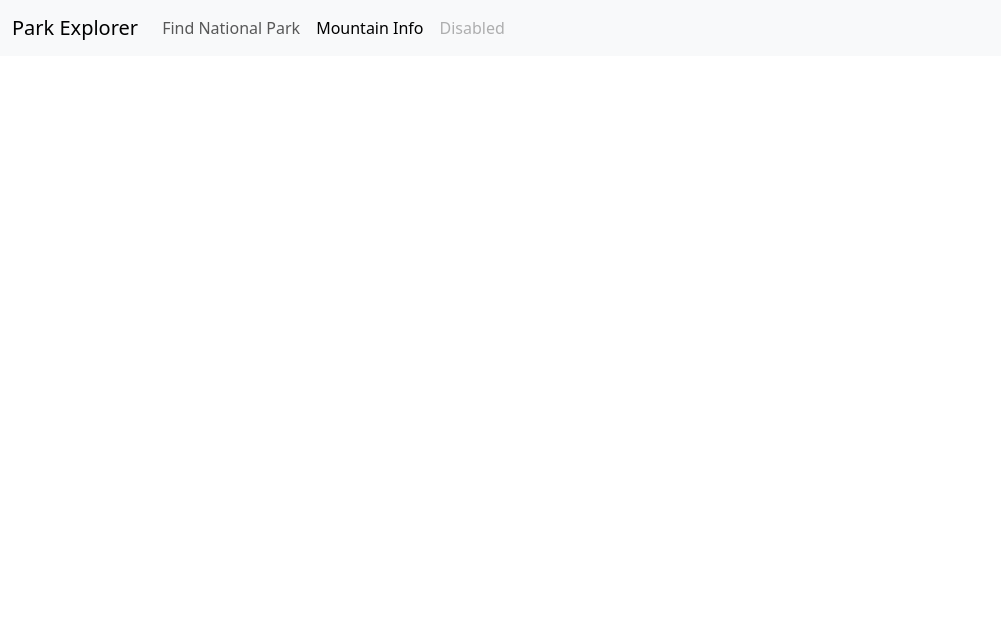
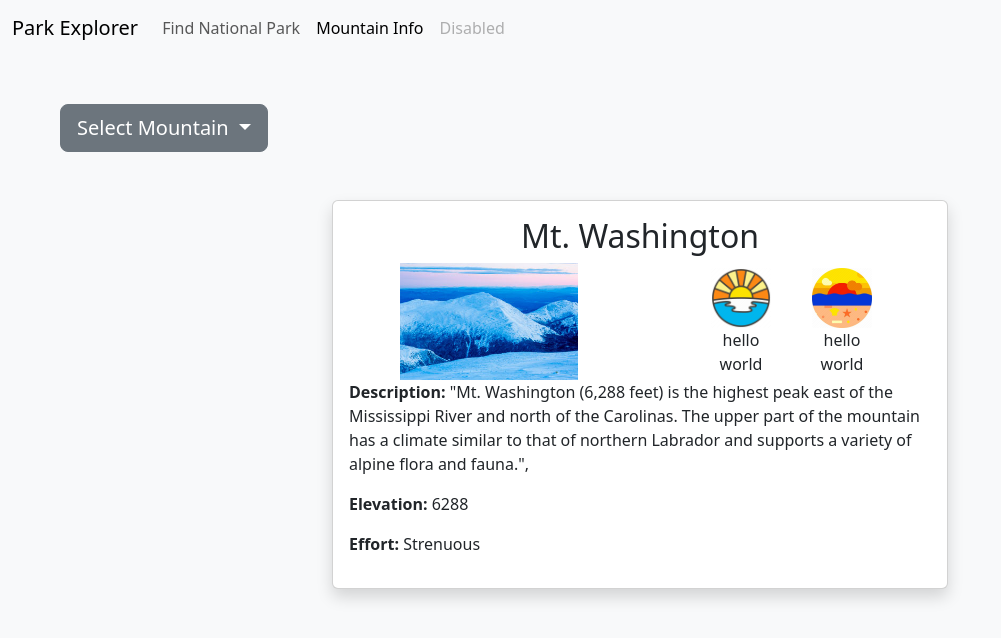
Before and after one commit to KoichiMin/ParkExplorer, a plain HTML site: page mountainInfoPage.html in a window 1280 px wide. Shown: the whole page, without its empty margins (0-1001 px from the left). Drawn offline with nearby package versions, Linux system fonts and the light colour scheme.

Commit message:
added layout and images for mountainInfoPage

```diff
--- /dev/null
+++ b/css/mountainInfoPage.css
@@ -0,0 +1,26 @@
+.mountain-container{
+    max-height: 100%;
+    min-height: 93vh;
+}
+
+.dropdown-content {
+
+    display: none;
+    background-color: #f6f6f6;
+    overflow: auto;
+    max-height: 150px;
+    overflow-y: auto;
+
+}
+
+.mountain-image{
+    /* max-height:10vh;
+    min-height: 10vh; */
+    /* min-width: 30vw;
+    max-width: 30vw; */
+
+}
+
+/* .sunrise-img{
+    width: 100px;
+} */
--- a/mountainInfoPage.html
+++ b/mountainInfoPage.html
@@ -4,6 +4,7 @@
 <head>
     <meta charset="UTF-8">
     <meta name="viewport" content="width=device-width, initial-scale=1.0">
+    <link rel="stylesheet" href="css/mountainInfoPage.css">
     <link href="https://cdn.jsdelivr.net/npm/bootstrap@5.3.2/dist/css/bootstrap.min.css" rel="stylesheet"
         integrity="sha384-T3c6CoIi6uLrA9TneNEoa7RxnatzjcDSCmG1MXxSR1GAsXEV/Dwwykc2MPK8M2HN" crossorigin="anonymous">
     <title>Document</title>
@@ -35,11 +36,67 @@
             </div>
         </nav>
     </header>
+    <main class=" bg-light">
+        <div class="container-fluid mountain-container">
+            <div class="btn-group m-5">
+                <button class="btn btn-secondary btn-lg dropdown-toggle" type="button" data-bs-toggle="dropdown"
+                    aria-expanded="false">
+                    Select Mountain
+                </button>
+                <ul class="dropdown-menu dropdown-content" id="dropdownMountain">
+                    <!-- Dropdown menu items go here -->
+                </ul>
+            </div>
+
+            <div class="row justify-content-center align-items-center">
+                <div class="col-md-6">
+                    <div class="card shadow">
+                        <div class="card-body">
+                            <h2 class="text-center" id="mountainName">Mt. Washington</h2>
+
+                            <div class="row justify-content-around">
+                                <div class="col-md-4">
+                                    <img src="images/Adams-StoryImage_2.jpg" alt="mountain" class="img-fluid">
+                                </div>
+                                <div class="col-md-4 d-flex align-items-center justify-content-center">
+                                    <div class="row justify-content-around">
+                                        <div class="col-md-5">
+                                            <img src="images/1F305-sunrise-A-512-632660345.png" alt="sunrise" class="img-fluid">
+                                            <div class="text-center" id="sunriseTime">hello world</div>
+                                        </div>
+                                        <div class="col-md-5">
+                                            <img src="images/sunset2.jpg" alt="sunset" class="img-fluid">
+                                            <div class="text-center" id="sunsetTime">hello world</div>
+                                        </div>
+                                    </div>
+                                </div>
+                            </div>
+
+                            <div>
+                                <p>
+                                    <strong>Description: </strong><span id="mountainDescription"></span> "Mt. Washington (6,288 feet) is the highest peak east of the Mississippi River and north of the Carolinas. The upper part of the mountain has a climate similar to that of northern Labrador and supports a variety of alpine flora and fauna.",
+                                </p>
+                                <p>
+                                    <strong>Elevation: </strong><span id="mountainElevation"></span> 6288
+                                </p>
+                                <p>
+                                    <strong>Effort: </strong><span id="mountainEffort"></span> Strenuous
+                                </p>
+                            </div>
+                        </div>
+                    </div>
+                </div>
+            </div>
+        </div>
 
 
+
+    </main>
+    <script src="scripts/mountainData.js"></script>
     <script src="https://cdn.jsdelivr.net/npm/bootstrap@5.3.2/dist/js/bootstrap.bundle.min.js"
         integrity="sha384-C6RzsynM9kWDrMNeT87bh95OGNyZPhcTNXj1NW7RuBCsyN/o0jlpcV8Qyq46cDfL"
         crossorigin="anonymous"></script>
+    <script src="scripts/mountainInfoPage.js"></script>
 </body>
 
 </html>
--- a/scripts/mountainInfoPage.js
+++ b/scripts/mountainInfoPage.js
@@ -0,0 +1,18 @@
+"use strict"
+
+const dropdownMountain = document.getElementById("dropdownMountain")
+
+window.onload = () =>{
+    addMountainNameToDropdown();
+}
+
+//  display all mountain name inside Select Mountain dropdown
+const addMountainNameToDropdown = () =>{
+    mountainsArray.forEach((mountain) =>{
+        const li = document.createElement("li");
+        li.classList = "dropdown-item selectedMountain";
+        li.textContent = mountain.name;
+        dropdownMountain.appendChild(li)
+
+    })
+}
```
Also changed, not shown: images/1F305-sunrise-A-512-632660345.png (added), images/morning_sunrise_start_day_color_line-512-2990065324.png (added), images/sunset.png (added), images/sunset2.jpg (added).
